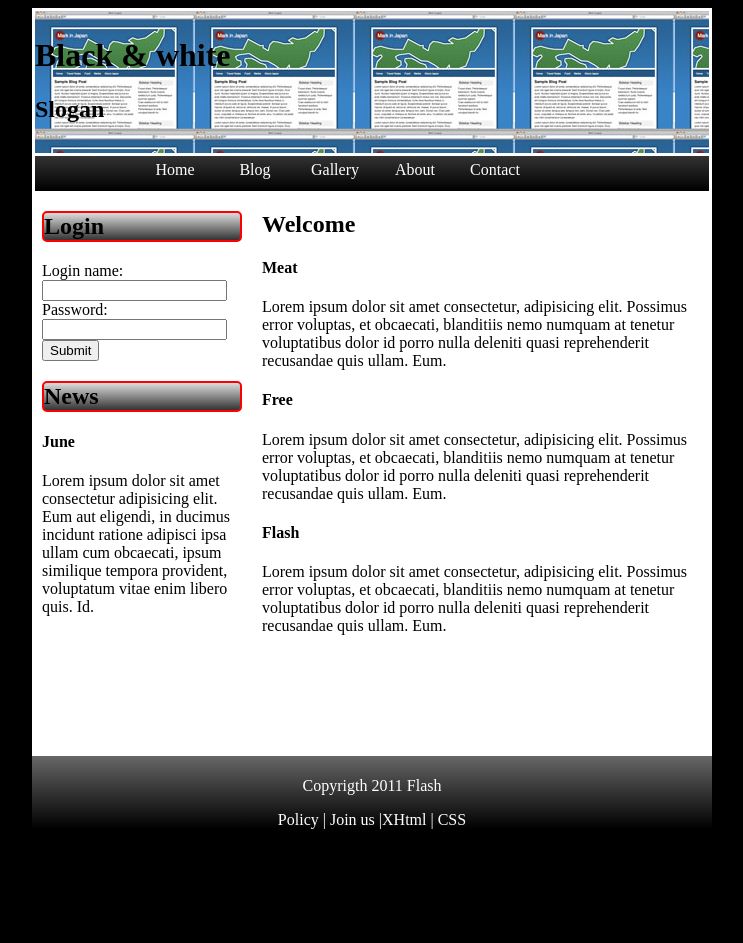
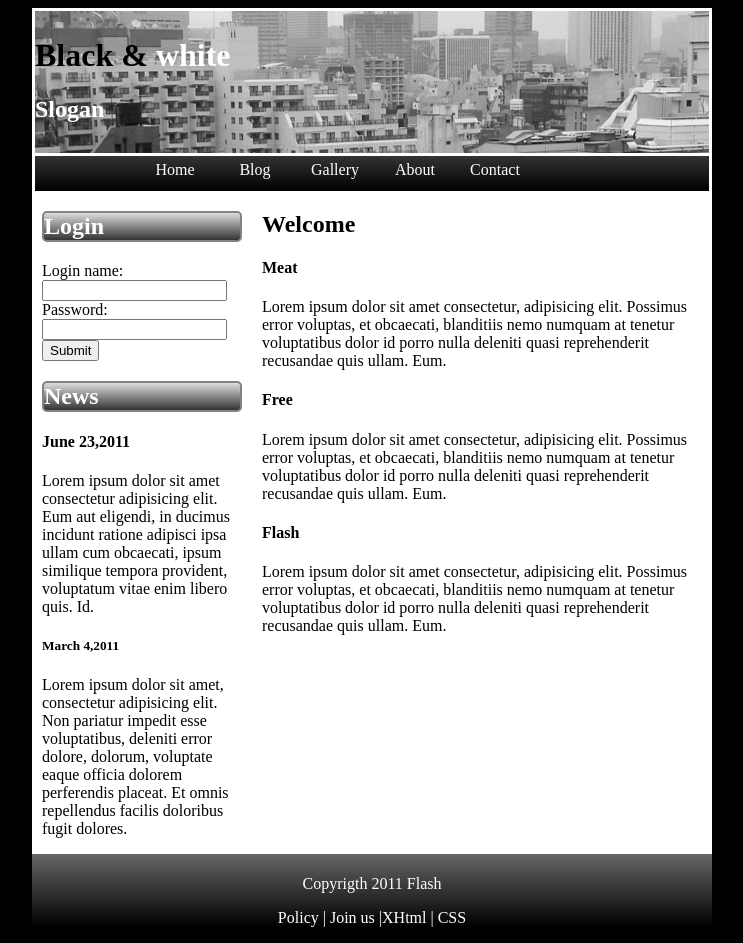
Before and after one commit to z78076969/website-2024, a plain HTML site: page Exercise.html in a window 1280 px wide. Shown: the whole page, without its empty margins (268-1011 px from the left). Before the commit the page ends 845 px from the top, so only its background shows below. Drawn offline with Linux system fonts and the light colour scheme.

Commit message:
2024.10.4

```diff
--- a/Exercise.html
+++ b/Exercise.html
@@ -42,8 +42,11 @@
                     </form>
                 </div>
                 <h2 id="news" class="White"> News</h2>
-                    <h4>June</h4>
+                    <h4>June 23,2011</h4>
                     <p>Lorem ipsum dolor sit amet consectetur adipisicing elit. Eum aut eligendi, in ducimus incidunt ratione adipisci ipsa ullam cum obcaecati, ipsum similique tempora provident, voluptatum vitae enim libero quis. Id.</p>
+                    <h5>March 4,2011</h5>
+                    <p>Lorem ipsum dolor sit amet, consectetur adipisicing elit. Non pariatur impedit esse voluptatibus, deleniti error dolore, dolorum, voluptate eaque officia dolorem perferendis placeat. Et omnis repellendus facilis doloribus fugit dolores.</p>
+
             </div>
             <div id="right">
                 <h2>Welcome</h2>
--- a/css/exercise1.css
+++ b/css/exercise1.css
@@ -1,7 +1,7 @@
 body{
     background: #000;
 }
-.white{
+.White{
     color:#fff;
 }
 #main{
@@ -10,7 +10,7 @@ body{
     margin: 0 auto;
  }
 header{
-    background: url("../images/markinjapan.jpg");
+    background: url("../images/tokyo.jpg");
     border: solid #fff 3px;
     padding: 5px 0px 10px 0px;
 }
@@ -61,7 +61,7 @@ article{
 }
 
 #left h2{
-    border: 2px solid red;
+    border: 2px solid rgb(131, 131, 131);
     border-radius: 5px;
     background: linear-gradient(#ddd,#888,#333);
 }
```
